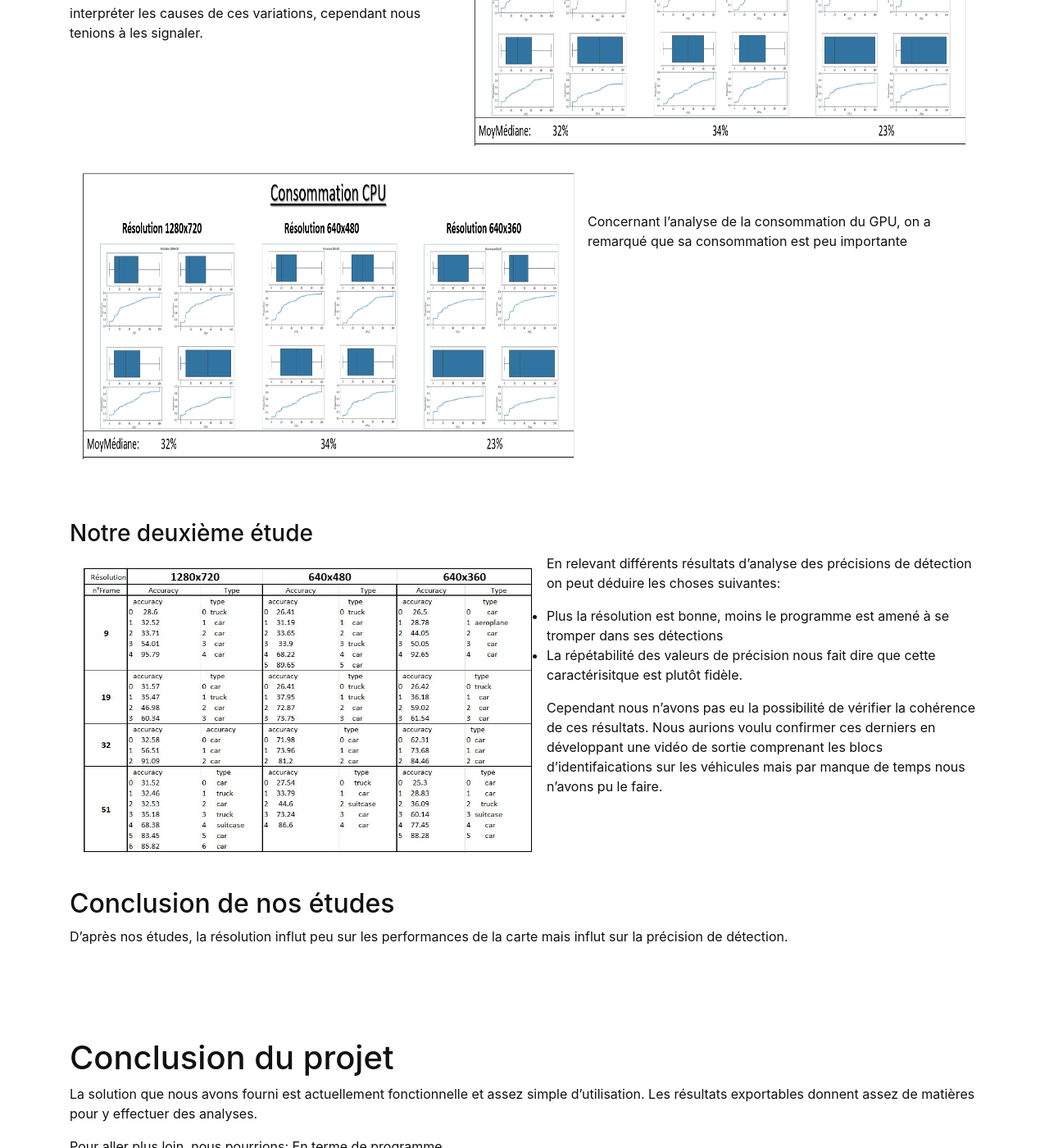
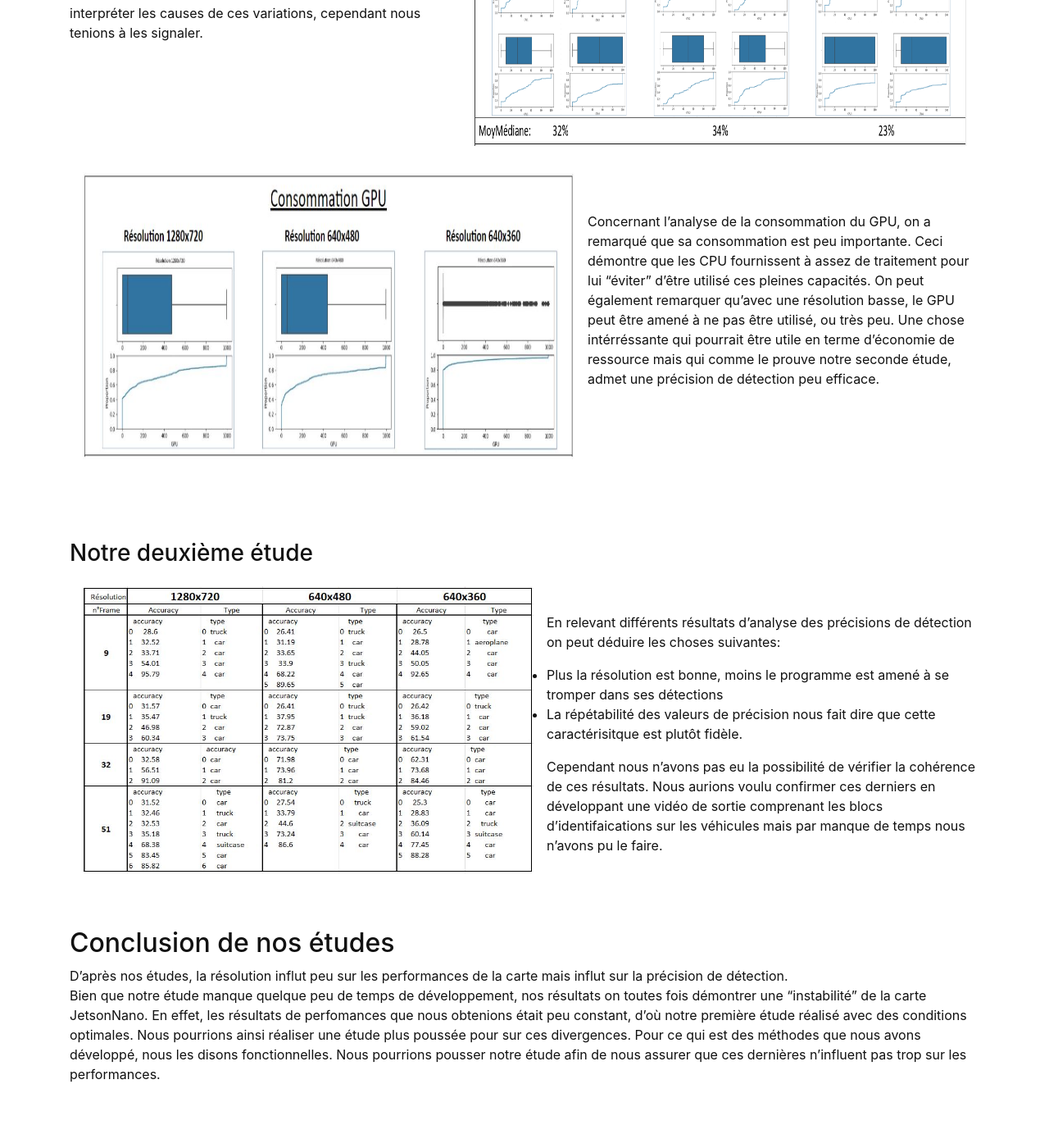
Before and after one commit to NicoMichelas/JekyllExample, a Jekyll site: the page built from pages/Résultats.md, in a window 1280 px wide and 1400 px high, scrolled down 1378 px. Shown: the whole window at 82% size. Built offline with Jekyll 4.4.1, drawn with Linux system fonts in a browser that asks for light colours; some of the changed text lies outside the part shown.

Commit message:
Ajustements

```diff
--- a/_sass/_theme-colors.scss
+++ b/_sass/_theme-colors.scss
@@ -7,7 +7,7 @@
 
 /* Color contrast function from Bootstrap */
 $yiq-contrasted-threshold:  150 !default;
-$yiq-text-dark:             #212529 !default;
+$yiq-text-dark:             #242a31 !default;
 $yiq-text-light:            #fff !default;
 @function color-yiq($color, $dark: $yiq-text-dark, $light: $yiq-text-light) {
     $r: red($color);
--- a/assets/css/custom.scss
+++ b/assets/css/custom.scss
@@ -6,7 +6,8 @@
 /* Optionally tweak base body text and link color */
 $text-color: #111 !default;
 $link-color: #2a7ae2 !default;
-
+$text-align: justify;
+$text-justify: inter-word;
 /* Set contain-narrow size for page-narrow layout */
 $container-narrow: 700px;
 
--- a/pages/Résultats.md
+++ b/pages/Résultats.md
@@ -37,7 +37,7 @@ Une fois que l'exécution du programme est terminé, les résultats d'analyses s
 <br>
 <br>
 
-# Interprétation de nos résultat d'étude
+# Interprétation de nos résultats d'études
 Pour analayser les performances de la carte nous avons choisi d'étudier l'impact de différentes résolutions d'une vidéo (1280x720px, 640x480px et 640x360px) sur le bloc de traitement obj_detect.py,que nous avons adapté de manière à ce qu'il traite l'entièreté de la vidéo (2 secondes), en utilisant le réseau de neuronne Yolo_tiny (qui est un réseau "limité"). Cette étude s'est réalisée en deux temps:
 * Une première étude visant à analyser les différentes données de consommation de la carte.
 * Une seconde étude focalisée sur la pertinence de détection.
@@ -54,7 +54,7 @@ Les résultats obtenus sont les suivants:
 <br>
  Cependant nous avons constaté que pour des conditions d'exécution différentes, les consommations peuvent fortement varier. Sur le graphiques ci-joint, réalisés avec des conditions différentes, on peut par exemple constater que la consommation des CPU avec la résolution 640x360 a nécessité moins de ressources. On ne sait comment interpréter les causes de ces variations, cependant nous tenions à les signaler.
 
-![image](Capture.PNG){: height="350px" width="600px" style="float: left ; margin: 1em;"}
+![image](consoGPU.JPG){: height="350px" width="600px" style="float: left ; margin: 1em;"}
 <br>
 <br>
 <br>
@@ -63,13 +63,7 @@ Les résultats obtenus sont les suivants:
 <br>
 <br>
 
-Concernant l'analyse de la consommation du GPU, on a remarqué que sa consommation est peu importante
-<br>
-<br>
-<br>
-<br>
-<br>
-<br>
+Concernant l'analyse de la consommation du GPU, on a remarqué que sa consommation est peu importante. Ceci démontre que les CPU fournissent à assez de traitement pour lui "éviter" d'être utilisé ces pleines capacités. On peut également remarquer qu'avec une résolution basse, le GPU peut être amené à ne pas être utilisé, ou très peu. Une chose intérréssante qui pourrait être utile en terme d'économie de ressource mais qui comme le prouve notre seconde étude, admet une précision de détection peu efficace.
 <br>
 <br>
 <br>
@@ -80,7 +74,10 @@ Concernant l'analyse de la consommation du GPU, on a remarqué que sa consommati
 <br>
 
 ### Notre deuxième étude
+
 ![image](AccuracyAnalyse.JPG){: height="350px" width="550px" style="float: left ; margin: 1em;"}
+<br>
+<br>
 En relevant différents résultats d'analyse des précisions de détection on peut déduire les choses suivantes:
 
 * Plus la résolution est bonne, moins le programme est amené à se tromper dans ses détections
@@ -91,11 +88,11 @@ Cependant nous n'avons pas eu la possibilité de vérifier la cohérence de ces
 <br>
 <br>
 <br>
-<br>
 
 ## Conclusion de nos études
 D'après nos études, la résolution influt peu sur les performances de la carte mais influt sur la précision de détection.
-<br>
+<br>Bien que notre étude manque quelque peu de temps de développement, nos résultats on toutes fois démontrer une "instabilité" de la carte JetsonNano. En effet, les résultats de perfomances que nous obtenions était peu constant, d'où notre première étude réalisé avec des conditions optimales. Nous pourrions ainsi réaliser une étude plus poussée pour sur ces divergences.
+Pour ce qui est des méthodes que nous avons développé, nous les disons fonctionnelles. Nous pourrions pousser notre étude afin de nous assurer que ces dernières n'influent pas trop sur les performances.
 <br>
 <br>
 <br>
@@ -107,11 +104,12 @@ Les résultats exportables donnent assez de matières pour y effectuer des analy
 
 
 Pour aller plus loin, nous pourrions:
-En terme de programme
+<br>
+<br>En terme de programme:
 * tester notre solutions sur d'autres blocs de traitements
 * tenter d'exécuter notre solution avec d'autres réseaux de neuronnes
 
-en terme d'analyse
+En terme d'analyse:
 * évaluer les performances sur d'autres blocs de traitement
 * évaluer les performances avec d'autres réseaux de neuronnes
 * évaluer l'impact en terme de ressources de notre "analyseur" sur le fonctionnement normal de la carte
```
Also changed, not shown: pages/Utilisation.md (+3 -3 lines), pages/index.md (+11 -7 lines), Processus.JPG (added), Procss.JPG (added), consoGPU.JPG (added).
